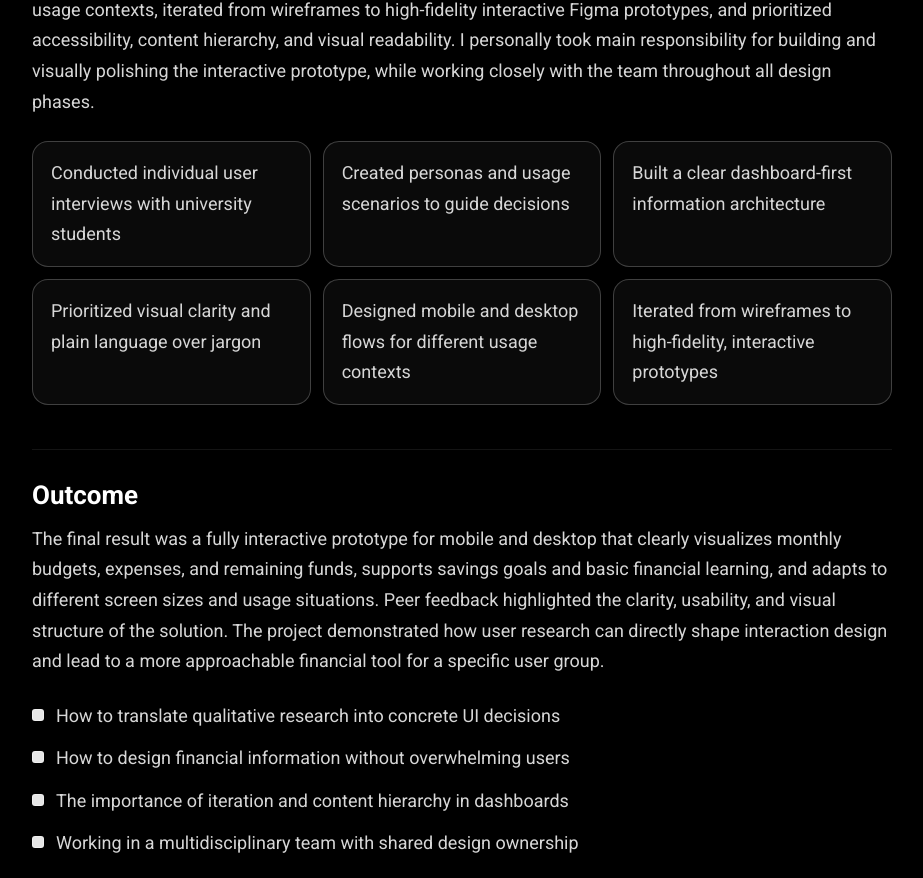
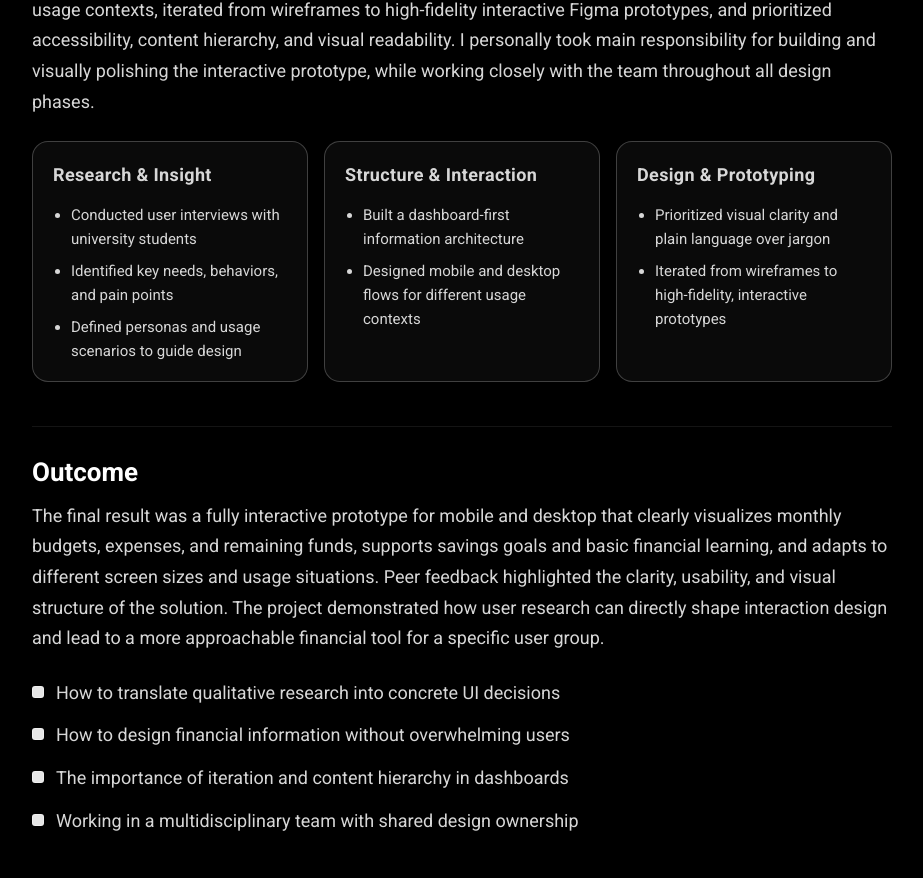
Before and after one commit to Tapinerl/react-js-portfolio, a React (Create React App) app: page /case-studies/1 in a window 1280 px wide. Shown: the part 1998-2876 px from the top of the page, without its empty margins (178-1101 px from the left). Built offline with nearby package versions, Linux system fonts and the light colour scheme.

Commit message:
less jargon

```diff
--- a/src/App.css
+++ b/src/App.css
@@ -1004,14 +1004,37 @@ h3 {
 }
 .case-study__list--highlights {
     grid-template-columns: repeat(auto-fit, minmax(220px, 1fr));
+    gap: 16px;
 }
-.case-study__list--highlights li {
-    padding: 16px 18px 16px 18px;
+.case-study__highlight {
+    padding: 18px 20px;
     border-radius: 16px;
     border: 1px solid rgba(255, 255, 255, 0.22);
     background: rgba(255, 255, 255, 0.04);
+    display: flex;
+    flex-direction: column;
+    gap: 12px;
 }
-.case-study__list--highlights li::before {
+.case-study__highlight-title {
+    font-weight: 700;
+    margin: 0;
+    font-size: 16px;
+    letter-spacing: 0.02em;
+    color: #ffffff;
+}
+.case-study__highlight-list {
+    margin: 0;
+    padding-left: 18px;
+    display: grid;
+    gap: 8px;
+    color: #d7d7d7;
+    font-size: 15px;
+    line-height: 1.6;
+}
+.case-study__highlight-list li {
+    padding-left: 0;
+}
+.case-study__highlight-list li::before {
     display: none;
 }
 .case-study__callout {
--- a/src/Pages/Home/CaseStudy.jsx
+++ b/src/Pages/Home/CaseStudy.jsx
@@ -82,11 +82,18 @@ export default function CaseStudy() {
                     </div>
                     <p>{project.solution || "The approach, design decisions, and build strategy."}</p>
                     {project.highlights?.length ? (
-                        <ul className="case-study__list case-study__list--highlights">
-                            {project.highlights.map((item, index) => (
-                                <li key={index}>{item}</li>
+                        <div className="case-study__list case-study__list--highlights">
+                            {project.highlights.map((highlight, index) => (
+                                <div key={index} className="case-study__highlight">
+                                    <p className="case-study__highlight-title">{highlight.title}</p>
+                                    <ul className="case-study__highlight-list">
+                                        {highlight.items?.map((item, itemIndex) => (
+                                            <li key={itemIndex}>{item}</li>
+                                        ))}
+                                    </ul>
+                                </div>
                             ))}
-                        </ul>
+                        </div>
                     ) : null}
                 </section>
 
--- a/src/data/index.json
+++ b/src/data/index.json
@@ -42,12 +42,28 @@
             "problem": "University students often struggle with managing finances due to irregular income (student aid, part-time jobs, loans), high fixed costs (rent, food), and lack of motivation or knowledge to plan finances in advance. User interviews revealed that most students rely on bank apps for passive tracking, but lack tools for proactive budgeting, clear overviews, and student-specific guidance. Existing financial apps were seen as too complex, not tailored to student life, or overwhelming to use.",
             "solution": "We designed budgIT as a lightweight, student-centric financial hub with a strong focus on clarity, flexibility, and ease of use. Key design decisions included individual user interviews to identify pain points, personas and usage scenarios, a clear information architecture centered around a dashboard overview, and a focus on simple language over financial jargon. We designed both mobile and desktop experiences for different usage contexts, iterated from wireframes to high-fidelity interactive Figma prototypes, and prioritized accessibility, content hierarchy, and visual readability. I personally took main responsibility for building and visually polishing the interactive prototype, while working closely with the team throughout all design phases.",
             "highlights": [
-                "Conducted individual user interviews with university students",
-                "Created personas and usage scenarios to guide decisions",
-                "Built a clear dashboard-first information architecture",
-                "Prioritized visual clarity and plain language over jargon",
-                "Designed mobile and desktop flows for different usage contexts",
-                "Iterated from wireframes to high-fidelity, interactive prototypes"
+                {
+                    "title": "Research & Insight",
+                    "items": [
+                        "Conducted user interviews with university students",
+                        "Identified key needs, behaviors, and pain points",
+                        "Defined personas and usage scenarios to guide design"
+                    ]
+                },
+                {
+                    "title": "Structure & Interaction",
+                    "items": [
+                        "Built a dashboard-first information architecture",
+                        "Designed mobile and desktop flows for different usage contexts"
+                    ]
+                },
+                {
+                    "title": "Design & Prototyping",
+                    "items": [
+                        "Prioritized visual clarity and plain language over jargon",
+                        "Iterated from wireframes to high-fidelity, interactive prototypes"
+                    ]
+                }
             ],
             "outcome": "The final result was a fully interactive prototype for mobile and desktop that clearly visualizes monthly budgets, expenses, and remaining funds, supports savings goals and basic financial learning, and adapts to different screen sizes and usage situations. Peer feedback highlighted the clarity, usability, and visual structure of the solution. The project demonstrated how user research can directly shape interaction design and lead to a more approachable financial tool for a specific user group.",
             "persona": {
```
